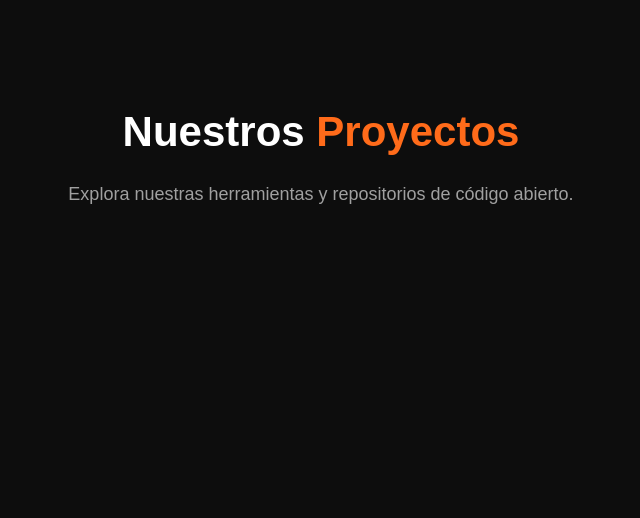
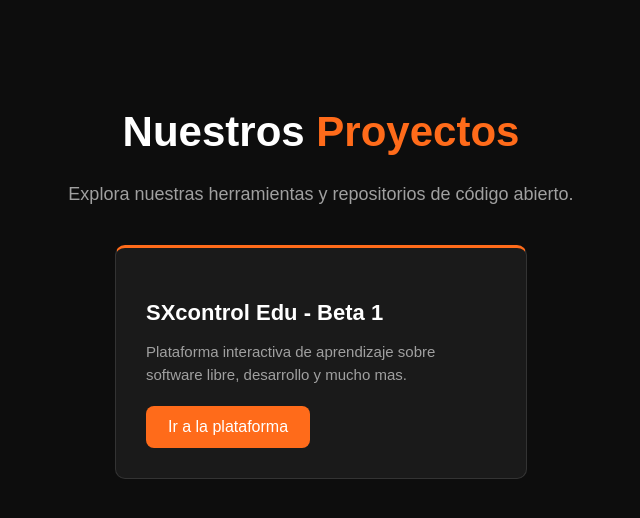
Before and after one commit to solosoyjuan03/Sxcontrol, a Flask app: page /proyectos in a window 1280 px wide. Shown: the part 74-592 px from the top of the page, without its empty margins (319-959 px from the left). Run offline with Flask 3, Linux system fonts and the light colour scheme.

Commit message:
Add files via upload

```diff
--- a/static/css/style.css
+++ b/static/css/style.css
@@ -88,3 +88,43 @@ nav a.active {
 .btn:hover {
     background: var(--sx-orange-dark);
 }
+
+
+/* Grilla y Tarjetas de Proyectos */
+.proyectos-grid {
+    display: flex;
+    justify-content: center;
+    flex-wrap: wrap;
+    gap: 25px;
+    margin-top: 40px;
+    padding: 0 20px;
+}
+
+.proyecto-card {
+    background: var(--sx-black-soft);
+    border: 1px solid #333;
+    border-top: 3px solid var(--sx-orange);
+    border-radius: 10px;
+    padding: 30px;
+    max-width: 350px;
+    text-align: left;
+    transition: transform 0.3s ease, border-color 0.3s ease;
+}
+
+.proyecto-card:hover {
+    transform: translateY(-5px);
+    border-color: var(--sx-orange);
+}
+
+.proyecto-card h3 {
+    color: var(--sx-white);
+    font-size: 22px;
+    margin-bottom: 12px;
+}
+
+.proyecto-card p {
+    color: var(--sx-text-gray);
+    font-size: 15px;
+    line-height: 1.5;
+    margin-bottom: 20px;
+}
--- a/templates/Proyectos/proyectos.html
+++ b/templates/Proyectos/proyectos.html
@@ -19,9 +19,18 @@
             </ul>
         </nav>
     </header>
+
     <main class="hero">
         <h1>Nuestros <span>Proyectos</span></h1>
         <p>Explora nuestras herramientas y repositorios de código abierto.</p>
+
+        <div class="proyectos-grid">
+            <div class="proyecto-card">
+                <h3>SXcontrol Edu - Beta 1</h3>
+                <p>Plataforma interactiva de aprendizaje sobre software libre, desarrollo y mucho mas.</p>
+                <a href="https://sxcontrol-edu.netlify.app" target="_blank" rel="noopener" class="btn">Ir a la plataforma</a>
+            </div>
+        </div>
     </main>
 </body>
 </html>
```
